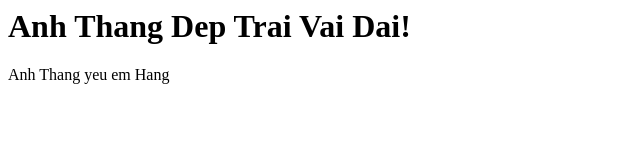
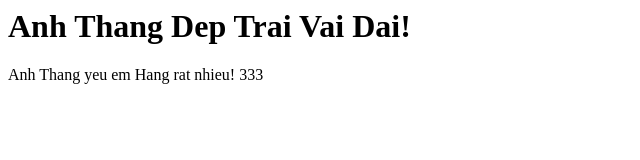
Before and after one commit to thangninjazz/github-demo-thang-dep-trai, a plain HTML site: page index.html in a window 1280 px wide. Shown: the full height of the page, 0-640 px from the left. Drawn offline with Linux system fonts and the light colour scheme.

Commit message:
Sua index.html file

```diff
--- a/index.html
+++ b/index.html
@@ -1,3 +1,3 @@
 <h1>Anh Thang Dep Trai Vai Dai!</h1>
 
-<p>Anh Thang yeu em Hang</p>
+<p>Anh Thang yeu em Hang rat nhieu! 333</p>
```
